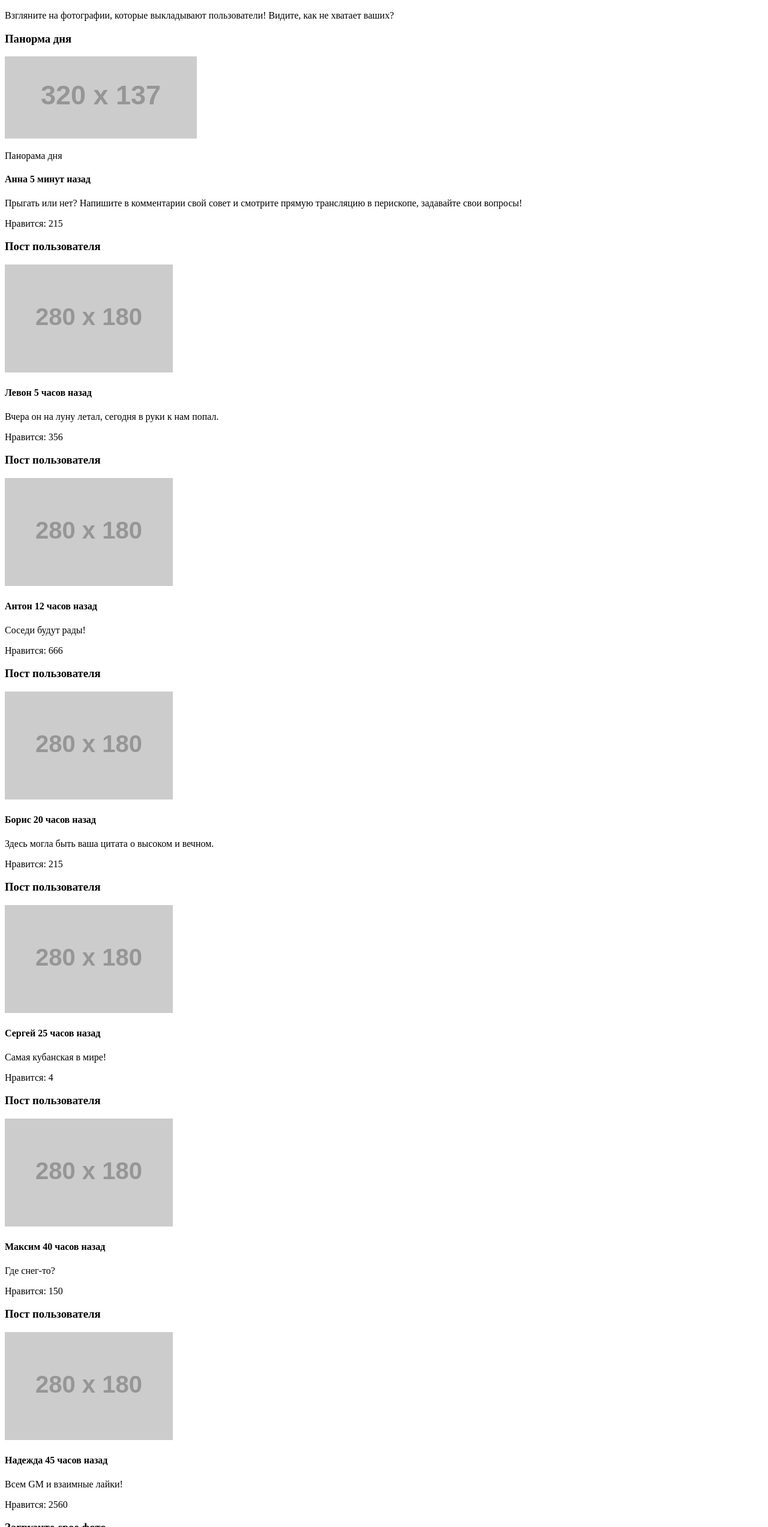
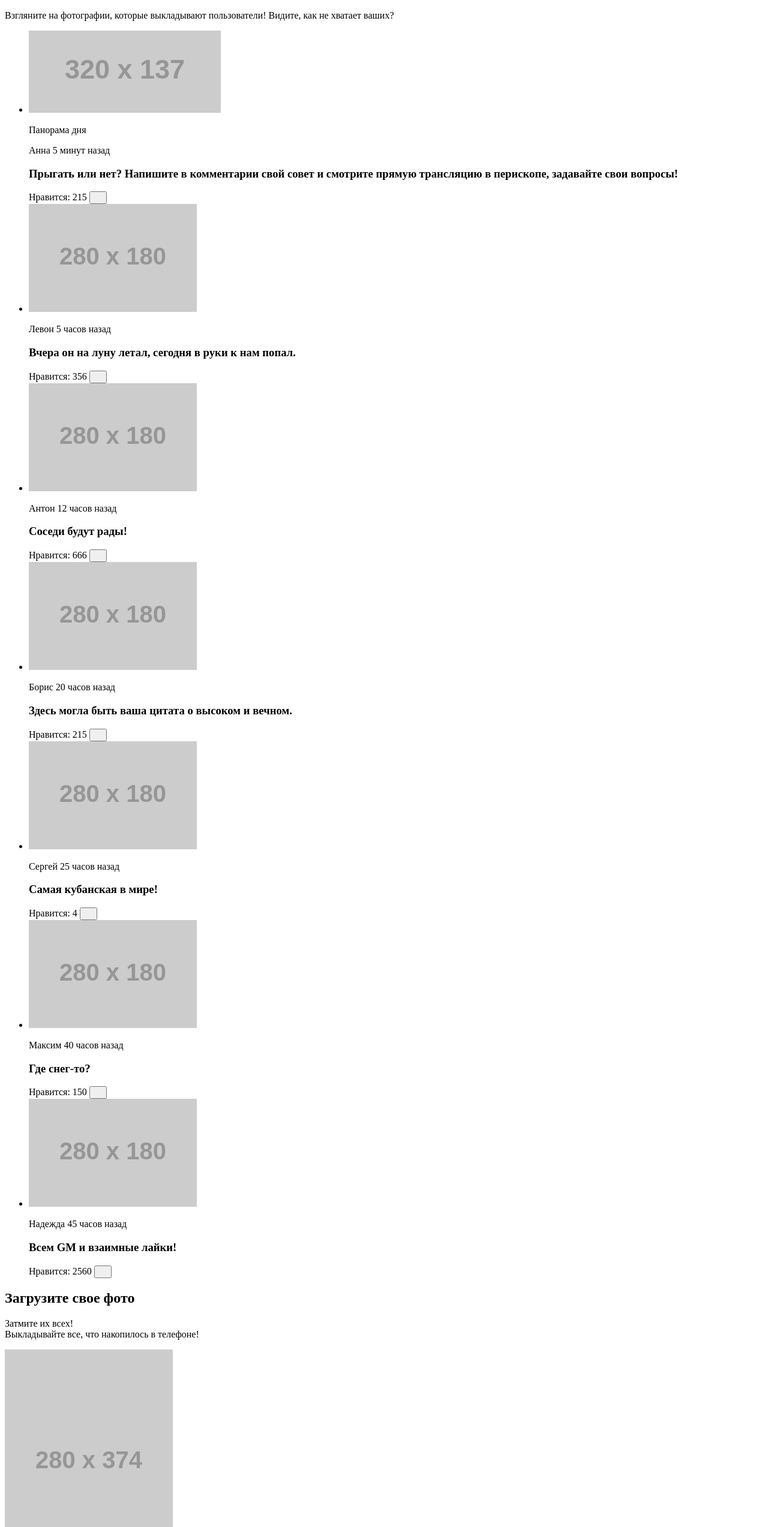
Before and after one commit to multitabs78/454089-pink-21, a website: page source/catalog.html in a window 1280 px wide. Shown: the part 254-2800 px from the top of the page at 60% size. Drawn offline with Linux system fonts and the light colour scheme; placeholder pictures from the web are drawn by us.

Commit message:
Разметка страницы каталога

```diff
--- a/source/catalog.html
+++ b/source/catalog.html
@@ -41,154 +41,181 @@
       <div class="gallery__wrapper">
         <p class="gallery__title">Взгляните на фотографии, которые выкладывают пользователи! Видите, как не хватает
           ваших?</p>
-        <section class="gallery__photo user-photo user-photo--of-the-day">
-          <h3 class="visually-hiddenn">Панорма дня</h3>
+        <ul class="gallery__list">
+          <li class="gallery__item user-photo user-photo--of-the-day">
             <a class="user-photo__link" href="#">
               <img class="user-photo__image user-photo__image--of-the-day" src="http://placehold.it/320x137" width="320"
-              height="137" alt="Панорама дня">
+                height="137" alt="Панорама дня — подвесной мост">
             </a>
             <div class="user-photo__tag-wrapper">
               <p class="user-photo__tag">Панорама дня</p>
             </div>
             <article class="user-photo__subject">
-            <h4 class="user-photo__name">Анна
+              <p class="user-photo__name">Анна
                 <span class="user-photo__post-time">5 минут назад</span>
-            </h4>
-            <p class="user-photo__text">Прыгать или нет? Напишите в комментарии свой совет и смотрите прямую трансляцию
-              в перископе, задавайте свои вопросы!</p>
-            <p class="user-photo__likes-count">Нравится: 215</p>
+              </p>
+              <h3 class="user-photo__text">Прыгать или нет? Напишите в комментарии свой совет и смотрите прямую
+                трансляцию в перископе, задавайте свои вопросы!</h3>
+              <span class="user-photo__likes-count">Нравится: 215</span>
+              <button class="button-like" type="button" aria-label="Поставить лайк">
+                <svg class="icon-like" width="13" height="12"></svg>
+              </button>
             </article>
-        </section>
+          </li>
 
-        <section class="gallery__photo user-photo">
-          <h3 class="visually-hiddenn">Пост пользователя</h3>
+          <li class="gallery__item user-photo">
             <a class="user-photo__link" href="#">
               <img class="user-photo__image" src="http://placehold.it/280x180" width="280" height="180"
-              alt="Фотография, загруженная пользователем">
+                alt="Фотосъемка автомобиля">
             </a>
             <article class="user-photo__subject">
-            <h4 class="user-photo__name">Левон
+              <p class="user-photo__name">Левон
                 <span class="user-photo__post-time">5 часов назад</span>
-            </h4>
-            <p class="user-photo__text">Вчера он на луну летал, сегодня в руки к нам попал.</p>
-            <p class="user-photo__likes-count">Нравится: 356</p>
+              </p>
+              <h3 class="user-photo__text">Вчера он на луну летал, сегодня в руки к нам попал.</h3>
+              <span class="user-photo__likes-count">Нравится: 356</span>
+              <button class="button-like" type="button" aria-label="Поставить лайк">
+                <svg class="icon-like" width="13" height="12"></svg>
+              </button>
             </article>
-        </section>
+          </li>
 
-        <section class="gallery__photo user-photo">
-          <h3 class="visually-hiddenn">Пост пользователя</h3>
+          <li class="gallery__item user-photo">
             <a class="user-photo__link" href="#">
               <img class="user-photo__image" src="http://placehold.it/280x180" width="280" height="180"
-              alt="Фотография, загруженная пользователем">
+                alt="Барабанная установка">
             </a>
             <article class="user-photo__subject">
-            <h4 class="user-photo__name">Антон
+              <p class="user-photo__name">Антон
                 <span class="user-photo__post-time">12 часов назад</span>
-            </h4>
-            <p class="user-photo__text">Соседи будут рады!</p>
-            <p class="user-photo__likes-count">Нравится: 666</p>
+              </p>
+              <h3 class="user-photo__text">Соседи будут рады!</h3>
+              <span class="user-photo__likes-count">Нравится: 666</span>
+              <button class="button-like" type="button" aria-label="Поставить лайк">
+                <svg class="icon-like" width="13" height="12"></svg>
+              </button>
             </article>
-        </section>
+          </li>
 
-        <section class="gallery__photo user-photo">
-          <h3 class="visually-hiddenn">Пост пользователя</h3>
+          <li class="gallery__item user-photo">
             <a class="user-photo__link" href="#">
               <img class="user-photo__image" src="http://placehold.it/280x180" width="280" height="180"
-              alt="Фотография, загруженная пользователем">
+                alt="Вид на небоскреб сквозь панорамную крышу">
             </a>
             <article class="user-photo__subject">
-            <h4 class="user-photo__name">Борис
+              <p class="user-photo__name">Борис
                 <span class="user-photo__post-time">20 часов назад</span>
-            </h4>
-            <p class="user-photo__text">Здесь могла быть ваша цитата о высоком и вечном.</p>
-            <p class="user-photo__likes-count">Нравится: 215</p>
+              </p>
+              <h3 class="user-photo__text">Здесь могла быть ваша цитата о высоком и вечном.</h3>
+              <span class="user-photo__likes-count">Нравится: 215</span>
+              <button class="button-like" type="button" aria-label="Поставить лайк">
+                <svg class="icon-like" width="13" height="12"></svg>
+              </button>
             </article>
-        </section>
+          </li>
 
-        <section class="gallery__photo user-photo">
-          <h3 class="visually-hiddenn">Пост пользователя</h3>
+          <li class="gallery__item user-photo">
             <a class="user-photo__link" href="#">
               <img class="user-photo__image" src="http://placehold.it/280x180" width="280" height="180"
-              alt="Фотография, загруженная пользователем">
+                alt="Кубанская бахча">
             </a>
             <article class="user-photo__subject">
-            <h4 class="user-photo__name">Сергей
+              <p class="user-photo__name">Сергей
                 <span class="user-photo__post-time">25 часов назад</span>
-            </h4>
-            <p class="user-photo__text">Самая кубанская в мире!</p>
-            <p class="user-photo__likes-count">Нравится: 4</p>
+              </p>
+              <h3 class="user-photo__text">Самая кубанская в мире!</h3>
+              <span class="user-photo__likes-count">Нравится: 4</span>
+              <button class="button-like" type="button" aria-label="Поставить лайк">
+                <svg class="icon-like" width="13" height="12"></svg>
+              </button>
             </article>
-        </section>
+          </li>
 
-        <section class="gallery__photo user-photo">
-          <h3 class="visually-hiddenn">Пост пользователя</h3>
+          <li class="gallery__item user-photo">
             <a class="user-photo__link" href="#">
               <img class="user-photo__image" src="http://placehold.it/280x180" width="280" height="180"
-              alt="Фотография, загруженная пользователем">
+                alt="Вид с горы от первого лица">
             </a>
             <article class="user-photo__subject">
-            <h4 class="user-photo__name">Максим
+              <p class="user-photo__name">Максим
                 <span class="user-photo__post-time">40 часов назад</span>
-            </h4>
-            <p class="user-photo__text">Где снег-то?</p>
-            <p class="user-photo__likes-count">Нравится: 150</p>
+              </p>
+              <h3 class="user-photo__text">Где снег-то?</h3>
+              <span class="user-photo__likes-count">Нравится: 150</span>
+              <button class="button-like" type="button" aria-label="Поставить лайк">
+                <svg class="icon-like" width="13" height="12"></svg>
+              </button>
             </article>
-        </section>
+          </li>
 
-        <section class="gallery__photo user-photo">
-          <h3 class="visually-hiddenn">Пост пользователя</h3>
+          <li class="gallery__item user-photo">
             <a class="user-photo__link" href="#">
               <img class="user-photo__image" src="http://placehold.it/280x180" width="280" height="180"
-              alt="Фотография, загруженная пользователем">
+                alt="Вид из окна самолета">
             </a>
             <article class="user-photo__subject">
-            <h4 class="user-photo__name">Надежда
+              <p class="user-photo__name">Надежда
                 <span class="user-photo__post-time">45 часов назад</span>
-            </h4>
-            <p class="user-photo__text">Всем GM и взаимные лайки!</p>
-            <p class="user-photo__likes-count">Нравится: 2560</p>
+              </p>
+              <h3 class="user-photo__text">Всем GM и взаимные лайки!</h3>
+              <span class="user-photo__likes-count">Нравится: 2560</span>
+              <button class="button-like" type="button" aria-label="Поставить лайк">
+                <svg class="icon-like" width="13" height="12"></svg>
+              </button>
             </article>
-        </section>
+          </li>
+        </ul>
       </div>
     </section>
 
     <section class="photo-upload">
-      <h3 class="visually-hidden">Загрузите свое фото</h3>
+      <h2 class="visually-hidden">Загрузите свое фото</h2>
       <div class="photo-upload__caption-wrapper">
         <p class="photo-upload__caption">Затмите их всех!<br>
           Выкладывайте все, что накопилось в телефоне!</p>
       </div>
       <form action="https://echo.htmlacademy.ru/" method="POST">
         <div class="photo-upload__form-wrapper">
-          <img class="photo-upload__image" src="http://placehold.it/280x374" alt="">
+          <img class="photo-upload__image" src="http://placehold.it/280x374" alt="Заснеженная дорога">
           <div class="photo-upload__tools tool">
-            <div class="tool__crop">
+            <ul class="tool__icon-list">
+              <li class="tool__icon-item tool__icon-item--crop">
+                <button type="button" aria-label="Обрезать">
                   <svg class="icon-crop" width="44" height="44"></svg>
-              <div class="tool__controls tool__controls--crop">
+                </button>
+              </li>
+              <li class="tool__icon-item tool__icon-item--fill">
+                <button type="button" aria-label="Заливка">
+                  <svg class="icon-fill" width="48" height="43"></svg>
+                </button>
+              </li>
+              <li class="tool__icon-item tool__icon-item--contrast">
+                <button type="button" aria-label="Контраст">
+                  <svg class="icon-contrast" width="32" height="32"></svg>
+                </button>
+              </li>
+            </ul>
+
+            <ul class="tool__bar-list">
+              <li class="tool__bar-item tool__bar-item--crop tool__bar-item--hide">
                 <div class="tool__controls-scale">
                   <div class="tool__controls-bar"></div>
                   <div class="tool__controls-toggle tool__controls-toggle--crop"></div>
                 </div>
-              </div>
-            </div>
-            <div class="tool__fill">
-              <svg class="icon-fill" width="48" height="43"></svg>
-              <div class="tool__controls tool__controls--fill">
+              </li>
+              <li class="tool__bar-item tool__bar-item--fill tool__bar-item--hide">
                 <div class="tool__controls-scale">
                   <div class="tool__controls-bar"></div>
                   <div class="tool__controls-toggle tool__controls-toggle--fill"></div>
                 </div>
-              </div>
-            </div>
-            <div class="tool__contrast">
-              <svg class="icon-contrast" width="32" height="32"></svg>
-              <div class="tool__controls tool__controls--contrast">
+              </li>
+              <li class="tool__bar-item tool__bar-item--contrast tool__bar-item--hide">
                 <div class="tool__controls-scale">
                   <div class="tool__controls-bar"></div>
                   <div class="tool__controls-toggle tool__controls-toggle--contrast"></div>
                 </div>
-              </div>
-            </div>
+              </li>
+            </ul>
           </div>
           <div class="photo-upload__buttons-wrapper">
             <button class="button button--upload">Запостить</button>
@@ -204,22 +231,22 @@
       <a class="footer-links__main-link" href="#"><img src="http://placehold.it/145x40" width="145" height="40"
           alt="Логотип Pink"></a>
       <div class="footer-links__social social">
-        <a href="https://twitter.com" class="social__link social__link--twitter">
+        <a href="https://twitter.com" class="social__link social__link--twitter" target="_blank">
           <svg class="social-icon social-icon--twitter" width="18" height="14"></svg>
           <span class="visually-hidden">Twitter</span>
         </a>
-        <a href="https://www.facebook.com" class="social__link social__link--facebook">
+        <a href="https://www.facebook.com" class="social__link social__link--facebook" target="_blank">
           <svg class="social-icon social-icon--facebook" width="9" height="18"></svg>
           <span class="visually-hidden">Facebook</span>
         </a>
-        <a href="http://www.youtube.com" class="social__link social__link--youtube">
+        <a href="http://www.youtube.com" class="social__link social__link--youtube" target="_blank">
           <svg class="social-icon social-icon--youtube" width="15" height="13"></svg>
           <span class="visually-hidden">Youtube</span>
         </a>
       </div>
       <div class="footer-links__developer">
         <p class="footer-links__developer-text">Разработано</p>
-        <a class="footer-links__developer-link" href="#">
+        <a class="footer-links__developer-link" href="https://htmlacademy.ru/intensive/adaptive" target="_blank">
           <svg class="academy-icon" width="27" height="34"></svg>
         </a>
       </div>
```
Lines whose indentation alone changed are shown as unchanged.
